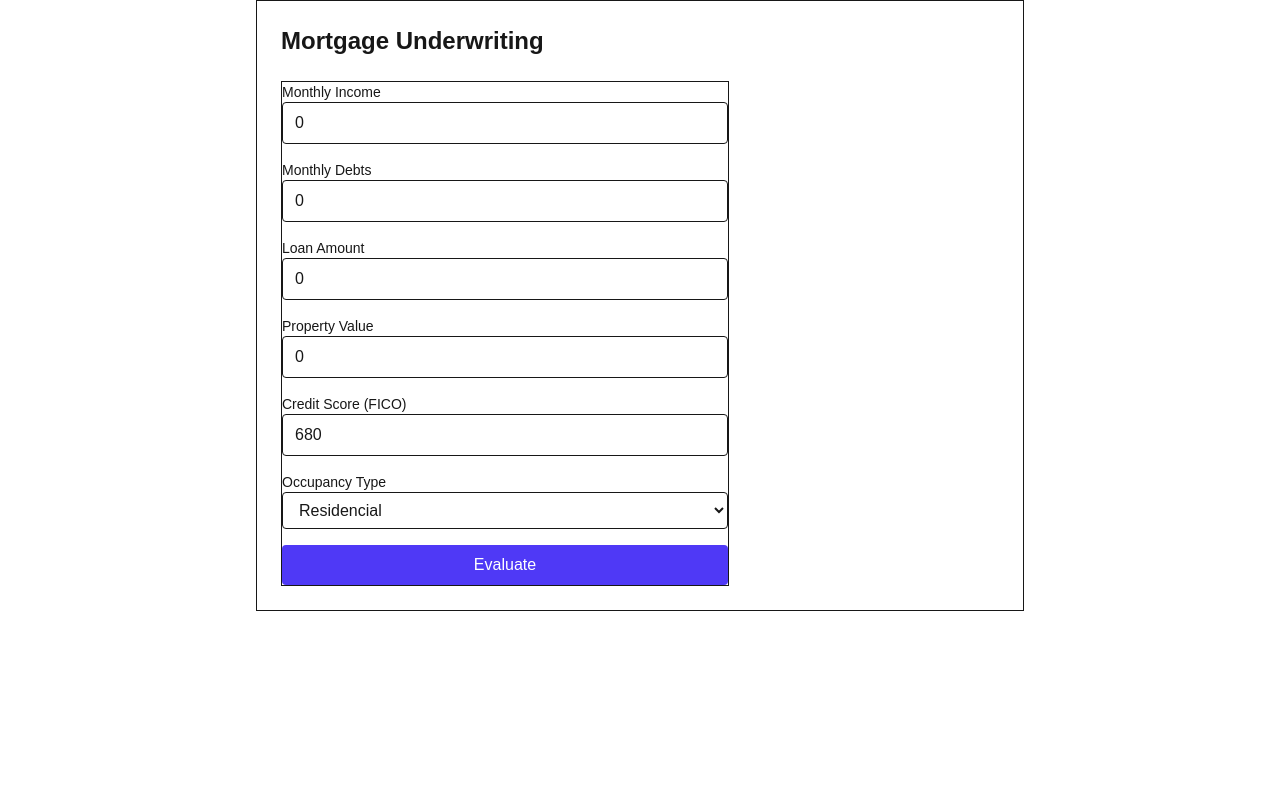
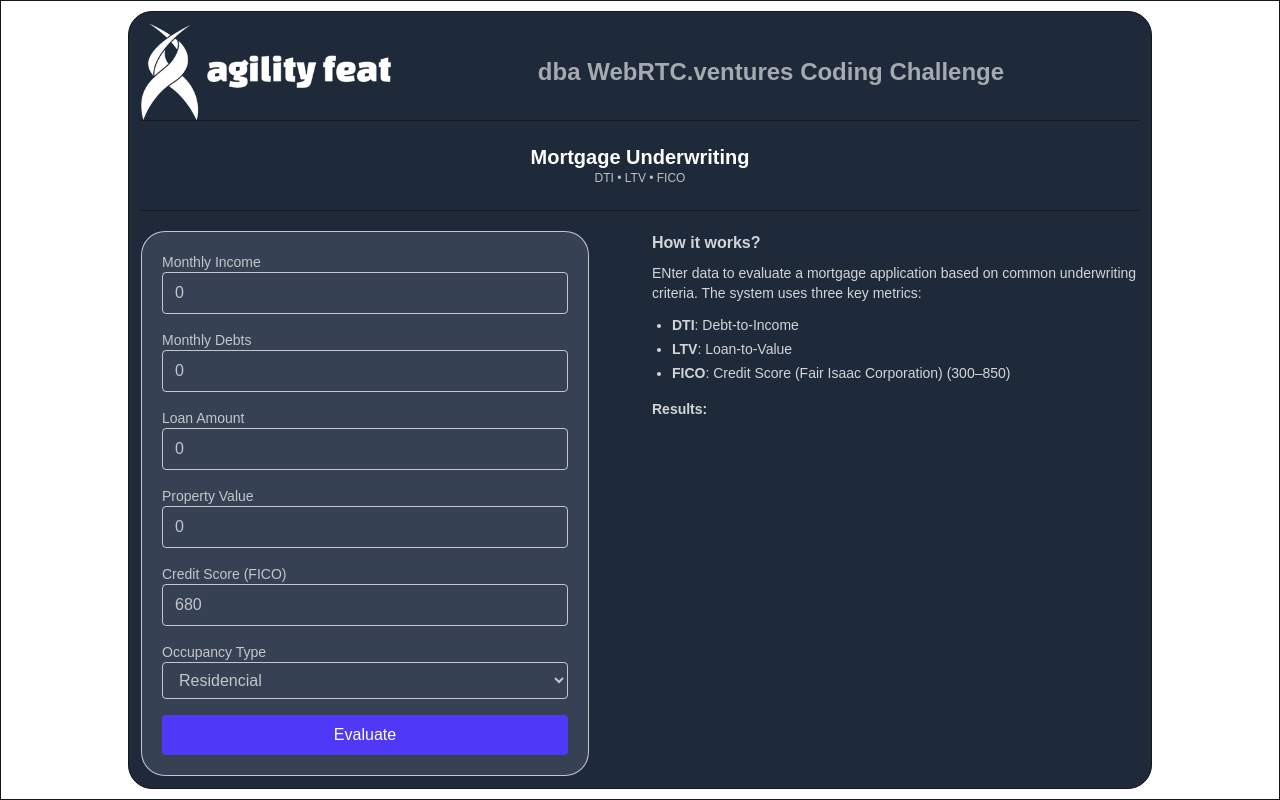
Before and after one commit to jorge-norena/mortgage-calculator, a Next.js app: page / in a window 1280 px wide. Built offline with nearby package versions, Linux system fonts and the light colour scheme.

Commit message:
minor adjustments

```diff
--- a/app/page.tsx
+++ b/app/page.tsx
@@ -1,7 +1,10 @@
+// app/page.tsx
 'use client';
 
 import { useState } from 'react';
+import AppHeader from '@/components/AppHeader';
 import BorrowerForm from '@/components/BorrowerForm';
+import HelpPanel from '@/components/HelpPanel';
 import { BorrowerInput, EvaluationResult, EvaluateResponse } from '@/lib/types';
 
 export default function HomePage() {
@@ -13,22 +16,19 @@ export default function HomePage() {
     setLoading(true);
     setErrorMsg(null);
     setResult(null);
-
     try {
       const res = await fetch('/api/evaluate', {
         method: 'POST',
         headers: { 'content-type': 'application/json' },
         body: JSON.stringify(data),
       });
-
       const payload: EvaluateResponse = await res.json();
-
       if (!res.ok || 'error' in payload) {
         setErrorMsg((payload as any).error ?? 'Unable to evaluate');
       } else {
         setResult(payload as EvaluationResult);
       }
-    } catch (e) {
+    } catch {
       setErrorMsg('Network or server error');
     } finally {
       setLoading(false);
@@ -36,34 +36,44 @@ export default function HomePage() {
   };
 
   return (
-    <main className="p-6 max-w-3xl mx-auto grid gap-6 border">
-      <h1 className="text-2xl font-bold">Mortgage Underwriting</h1>
+    <main className="min-h-screen grid place-items-center px-4 border">
 
+      <div className="w-full max-w-5xl border p-3 bg-gray-800 rounded-3xl shadow-4xl">
+
+        <AppHeader />
+
+
+        <div className="grid gap-6 md:grid-cols-2 pt-5">
+          <section className="card">
             <BorrowerForm onSubmit={handleFormSubmit} />
 
-      {loading && <div className="text-sm opacity-80">Evaluating...</div>}
+            {loading && <p className="text-sm mt-3 opacity-80">Evaluating…</p>}
             {errorMsg && (
-        <div className="p-3 border border-red-300 text-red-700 rounded">
+              <p className="text-sm mt-3 text-red-700 border border-red-200 bg-red-50 rounded p-2">
                 {errorMsg}
-        </div>
+              </p>
             )}
-
+            {/* TODO: Show results IN MODAL */}
             {result && (
-        <div className="p-4 border rounded-lg">
-          <h2 className="font-semibold mb-2">Evaluation Result</h2>
-          <p><strong>Decision:</strong> {result.decision}</p>
-          <p><strong>DTI:</strong> {result.dti.toFixed(2)}</p>
-          <p><strong>LTV:</strong> {result.ltv.toFixed(2)}</p>
+              <div className="mt-4 rounded-xl border border-black/10 bg-white p-3">
+                <h3 className="font-semibold mb-2">Resultado</h3>
+                <div className="text-sm space-y-1">
+                  <div><strong>Decision:</strong> {result.decision}</div>
+                  <div><strong>DTI:</strong> {result.dti.toFixed(2)}</div>
+                  <div><strong>LTV:</strong> {result.ltv.toFixed(2)}</div>
                   {result.reasons.length > 0 && (
                     <ul className="list-disc ml-5">
                       {result.reasons.map((r, i) => <li key={i}>{r}</li>)}
                     </ul>
                   )}
-          <div className="text-xs opacity-70 mt-2">
-            Evaluated at {new Date(result.timestamp).toLocaleString()}
                 </div>
               </div>
             )}
+          </section>
+
+          <HelpPanel />
+        </div>
+      </div>
     </main>
   );
 }
--- /dev/null
+++ b/components/AppHeader.tsx
@@ -0,0 +1,31 @@
+// components/AppHeader.tsx
+'use client';
+import Image from 'next/image';
+
+export default function AppHeader() {
+  return (
+    <div>
+    <header className="header flex items-center gap-3">
+      <Image
+        src="/af-web-small-b.png"  // coloca aquí tu archivo real
+        alt="AgilityFeat / WebRTC.ventures"
+        width={250}
+        height={40}
+        priority
+      />
+      <div className="flex-1 text-white text-2xl text-center font-black opacity-60">
+        dba WebRTC.ventures Coding Challenge
+      </div>
+
+    </header>
+    <hr />
+    <div className='p-6'>
+        <h1 className="text-xl font-semibold leading-tight text-center text-white">
+          Mortgage Underwriting
+        </h1>
+        <p className="text-xs opacity-70 text-white text-center">DTI • LTV • FICO</p>
+      </div>
+      <hr />
+    </div>
+  );
+}
--- a/components/BorrowerForm.tsx
+++ b/components/BorrowerForm.tsx
@@ -33,7 +33,7 @@ export default function BorrowerForm({ onSubmit }: BorrowerFormProps) {
   };
 
   return (
-    <form onSubmit={handleSubmit} className="grid gap-4 max-w-md border">
+    <form onSubmit={handleSubmit} className="grid gap-4 max-w-md border bg-gray-700 p-5 rounded-3xl text-white/70">
       <div>
         <label className="block text-sm font-medium">Monthly Income</label>
         <input
--- /dev/null
+++ b/components/HelpPanel.tsx
@@ -0,0 +1,24 @@
+// components/HelpPanel.tsx
+'use client';
+
+export default function HelpPanel() {
+  return (
+    <aside className="card text-white/80">
+      <h2 className="text-base font-semibold mb-2">How it works?</h2>
+      <p className="text-sm mb-3">
+        ENter data to evaluate a mortgage application based on common
+        underwriting criteria. The system uses three key metrics:
+      </p>
+      <ul className="list-disc ml-5 text-sm space-y-1">
+        <li><strong>DTI</strong>: Debt-to-Income </li>
+        <li><strong>LTV</strong>: Loan-to-Value</li>
+        <li><strong>FICO</strong>: Credit Score (Fair Isaac Corporation) (300–850)</li>
+      </ul>
+
+      <div className="mt-4 text-sm">
+        <p className="mb-1"><strong>Results:</strong></p>
+
+      </div>
+    </aside>
+  );
+}
```
Also changed, not shown: public/af-web-small-b.png (added). Lines whose indentation alone changed are shown as unchanged.
